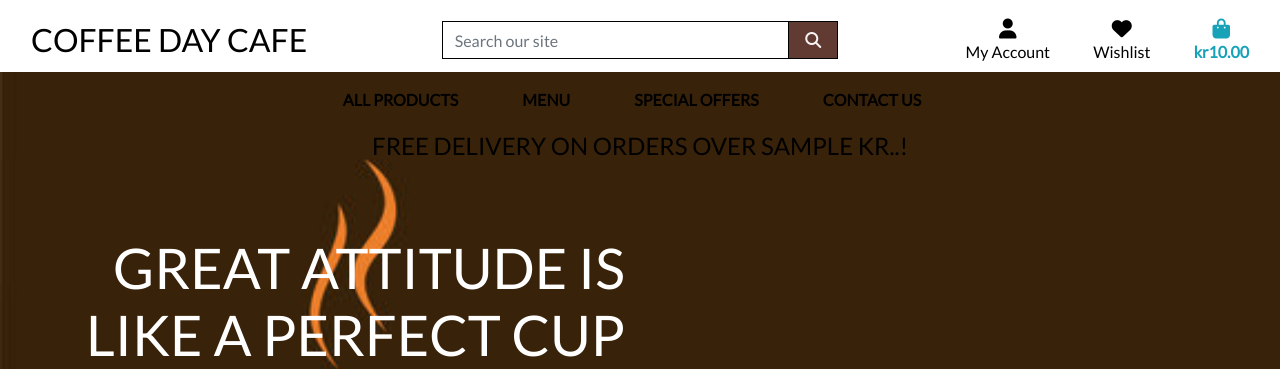
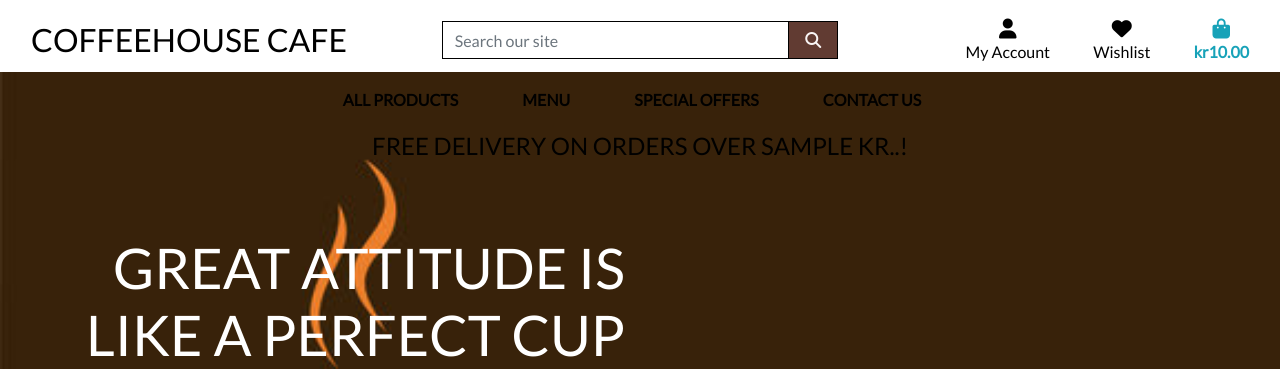
Before and after one commit to PallaviGoel1/cafeproject5, a Django app: template home/templates/home/index.html in a window 1280 px wide. Shown: the top 369 px of the page. Run offline with Django 3.2, Linux system fonts and the light colour scheme; the template is opened without the code that fills it: most values are stand-ins (such as "Sample title", 1, 10 or a date in 2020); some libraries are stand-ins or nearby versions.

Commit message:
deploy p5

```diff
--- a/static/css/base.css
+++ b/static/css/base.css
@@ -65,7 +65,11 @@ body {
 
 .shop-now-button:hover,
 .shop-now-button:active,
-.shop-now-button:focus,
+.shop-now-button:focus{
+    background: #222;
+    color: white;
+}
+
 .btn-black:hover,
 .btn-black:active,
 .btn-black:focus {
--- a/templates/base.html
+++ b/templates/base.html
@@ -34,14 +34,14 @@
     {% block extra_js %}
     {% endblock %}
 
-    <title>Coffee Day Cafe {% block extra_title %}{% endblock %}</title>
+    <title>Coffeehouse Cafe {% block extra_title %}{% endblock %}</title>
   </head>
   <body>
     <header class="container-fluid fixed-top">
         <div id="topnav" class="row bg-white pt-lg-2 d-none d-lg-flex">
             <div class="col-12 col-lg-4 my-auto py-1 py-lg-0 text-center text-lg-left">
                 <a href="{% url 'home' %}" class="nav-link main-logo-link">
-                    <h2 class="logo-font text-black my-0">Coffee Day Cafe</h2>
+                    <h2 class="logo-font text-black my-0">Coffeehouse Cafe</h2>
                 </a>
             </div>
             <div class="col-12 col-lg-4 my-auto py-1 py-lg-0">
```
